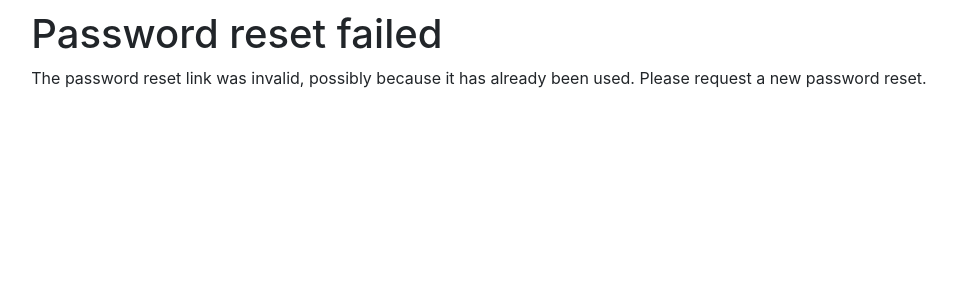
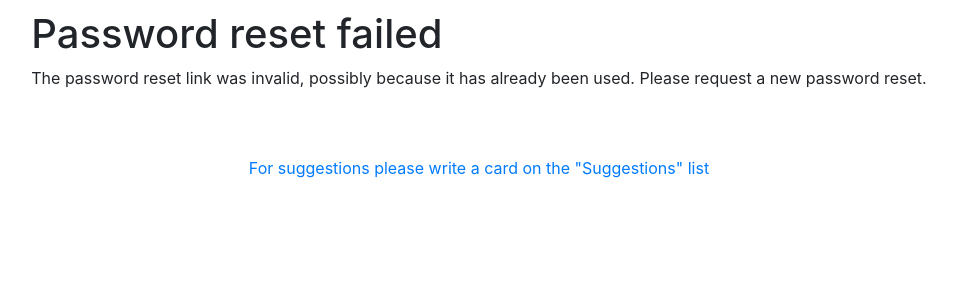
Before and after one commit to lorenamitrea/DIY-mini-blog, a Django app: page /accounts/reset/1/1/ in a window 1280 px wide. Shown: the part 45-345 px from the top of the page, without its empty margins (161-1114 px from the left). Run offline with Django 3.2, Linux system fonts and the light colour scheme; some libraries are stand-ins or nearby versions.

Commit message:
add suggestions link

```diff
--- a/todolist/templates/base_generic.html
+++ b/todolist/templates/base_generic.html
@@ -53,6 +53,11 @@
 <div class="content">
     {% block content %}{% endblock %}
 </div>
-
+<footer class="page-footer font-small blue pt-4">
+    <div class="footer-copyright text-center py-3"><a
+            href="https://trello.com/invite/b/Beux8zyM/60d50dfe6f4f39ce9d9a7f5fdc6c61ef/django-project">
+        For suggestions please write a card on the "Suggestions" list</a>
+    </div>
+</footer>
 </body>
 </html>
```
